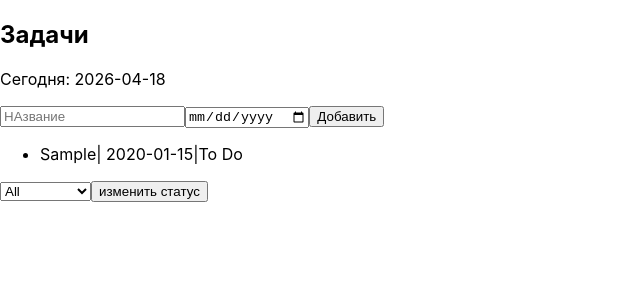
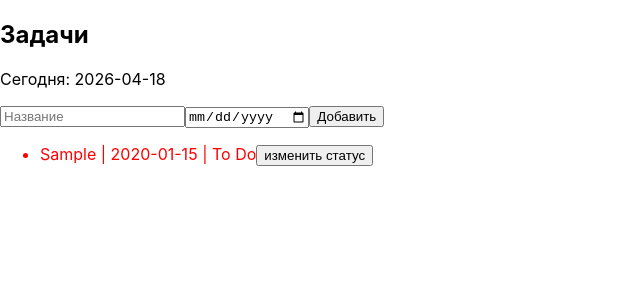
Before and after one commit to ovivavty-sketch/web5, a React (Create React App) app: page / in a window 1280 px wide. Both pictures are taken after typing "Sample", "2020-01-15" into the empty fields and a click on the button "Добавить". Shown: the top 300 px of the page, without its empty margins (0-640 px from the left). Built offline with nearby package versions, Linux system fonts and the light colour scheme.

Commit message:
цвет

```diff
--- a/src/App.js
+++ b/src/App.js
@@ -1,10 +1,9 @@
-import React, {useState} from "react";
+import React, { useState } from "react";
 
 function App() {
   const [tasks, setTasks] = useState([]);
   const [name, setName] = useState("");
   const [date, setDate] = useState("");
-  const [filter, setFilter] = useState("All");
 
   const addTask = () => {
     if (name === "" || date === "") return;
@@ -13,7 +12,7 @@ function App() {
       id: Date.now(),
       name: name,
       date: date,
-    status: "To Do"
+      status: "To Do" // по умолчанию
     };
 
     setTasks([...tasks, newTask]);
@@ -21,43 +20,63 @@ function App() {
     setDate("");
   };
 
-const changeStatus = (id)=>{
-  const updated = tasks.map((task)=>{
+  const changeStatus = (id) => {
+    const updated = tasks.map((task) => {
       if (task.id === id) {
         if (task.status === "To Do") task.status = "In Progress";
-      else if (task.status === "In Progress") task.status = "Done";}
+        else if (task.status === "In Progress") task.status = "Done";
+      }
       return task;
     });
-setTasks (updated);};
 
-const filteredTasks = tasks.filter((task) => {
-  if (filter === "All") return true;
-  return task.status === filter;
-});
+    setTasks(updated);
+  };
 
   const today = new Date().toISOString().split("T")[0];
-
-  return( <div>
+const getColor = (task) => {
+  if (task.status === "To Do") return "red";
+  if (task.status === "In Progress") return "blue";
+  if (task.status === "Done") return "green";
+  return "black";
+};
+  return (
+    <div>
       <h2>Задачи</h2>
       <p>Сегодня: {today}</p>
-    <input placeholder="НАзвание" value={name} onChange={(e)=>setName(e.target.value)}/>
-     <input type="date" value={date} onChange={(e) => setDate(e.target.value)} />
-     <button onClick={addTask} >Добавить</button>
+
+      <input
+        placeholder="Название"
+        value={name}
+        onChange={(e) => setName(e.target.value)}
+      />
+
+      <input
+        type="date"
+        value={date}
+        onChange={(e) => setDate(e.target.value)}
+      />
+
+      <button onClick={addTask}>Добавить</button>
 
       <ul>
-      {tasks.map((task)=>(
-        <li key ={task.id}> {task.name}| {task.date}|{task.status}</li>
-      )
-    )}
+        {tasks.map((task) => {
+          const isLate = task.date < today && task.status !== "Done";
+
+          return (
+            <li
+              key={task.id}
+              style={{ color: getColor(task) }}
+            >
+              {task.name} | {task.date} | {task.status}
+              <button onClick={() => changeStatus(task.id)}>
+                изменить статус
+              </button>
+            </li>
+          );
+        })}
       </ul>
-    <select onChange={(e) => setFilter(e.target.value)}>
-  <option>All</option>
-  <option>To Do</option>
-  <option>In Progress</option>
-  <option>Done</option>
-</select>
-     <button onClick={() => changeStatus(task.id)}> изменить статус </button>
-  </div>);
+    </div>
+  );
 }
 
 export default App;
```
Lines whose indentation alone changed are shown as unchanged.
